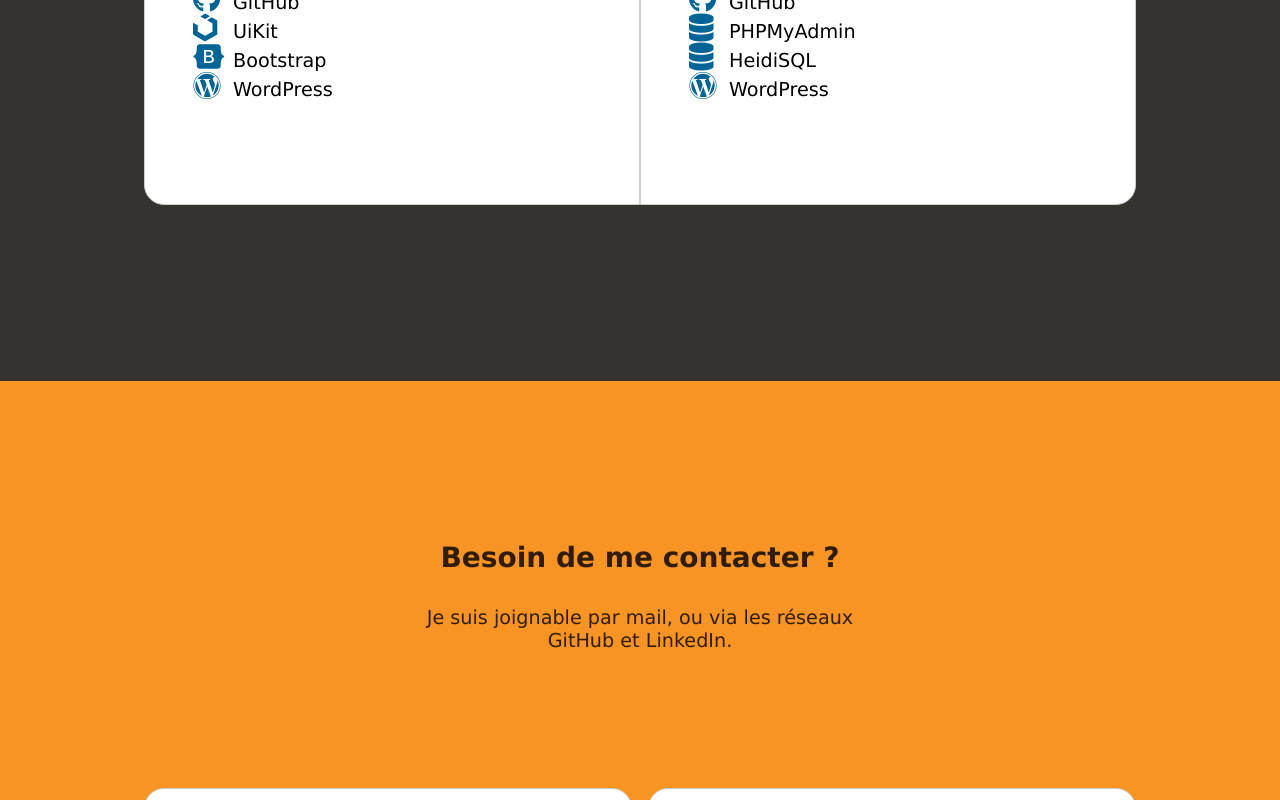
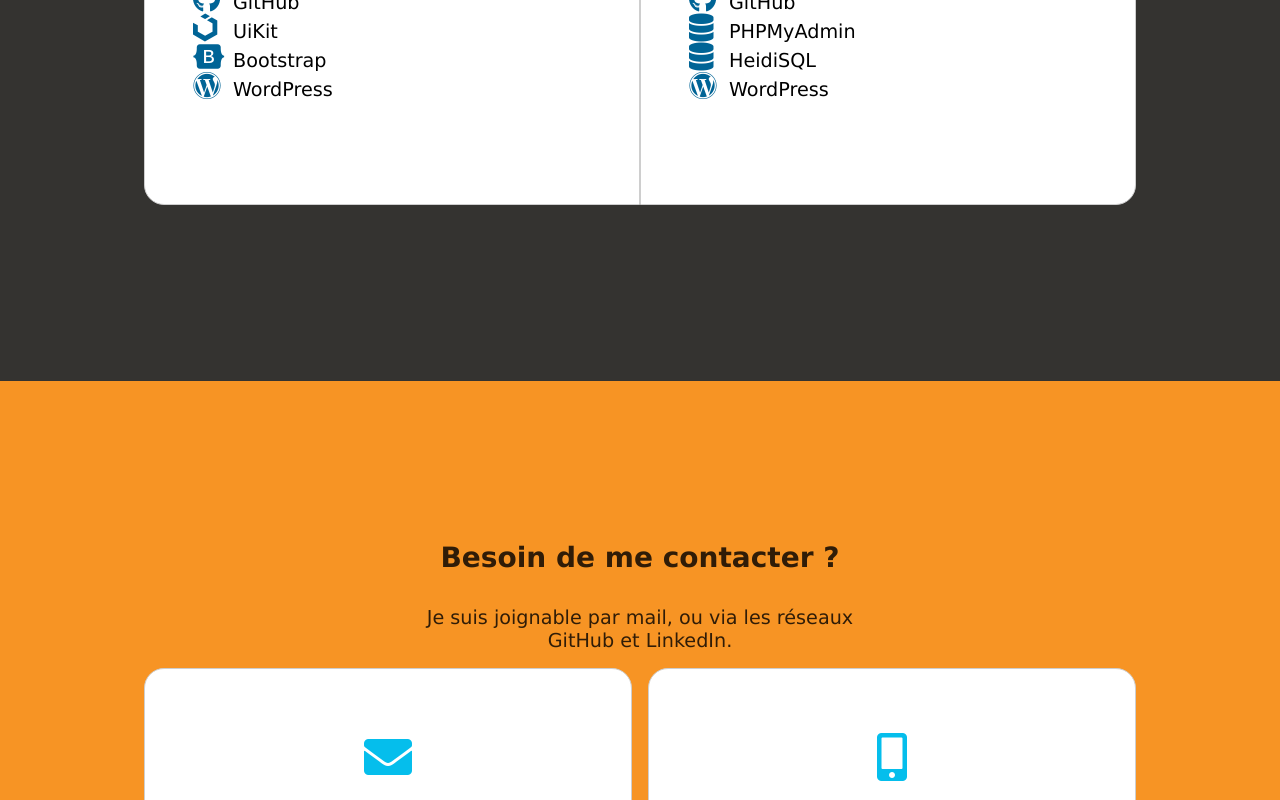
Before and after one commit to Nezertiam/portfolioreact, a React (Create React App) app: page / in a window 1280 px wide. Shown: the part 2000-2800 px from the top of the page. Built offline with nearby package versions, Linux system fonts and the light colour scheme.

Commit message:
[DELETE] deleted/ColoredSection replacedBy/StyledSectionOrange

```diff
--- a/src/components/ColoredSection.js
+++ /dev/null
@@ -1,65 +0,0 @@
-import styled from "styled-components"
-
-function ColoredSection({content}){
-
-    return(
-        <StyledSection className="coloredSection">
-            {
-                content.title &&
-                <div className="coloredSection__header">
-                    <h1 className="coloredSection__title" dangerouslySetInnerHTML={{ __html: content.title }}/>
-                </div>
-            }
-
-            {
-                content.content &&
-                <div className="coloredSection__body">
-                    <p className="coloredSection__content">
-                        { content.content.text && content.content.text }
-                        {
-                            content.content.url &&
-                            <a href={ content.content.url }>{ content.content.label && content.content.label }</a>
-                        }
-                    </p>
-                </div>
-            }
-        </StyledSection>
-    )
-
-}
-
-const StyledSection = styled.section`
-    background-color: var(--clr-primary);
-    margin-bottom: 4.5rem;
-    color: var(--clr-bg-secondary-font-color);
-    padding: 10rem 0.75rem 3rem;
-
-    .coloredSection{
-        &__header, &__body{
-            text-align: center;
-        }
-        &__header{
-            margin-bottom: 2rem;
-        }
-        &__content{
-            max-width: var(--xs);
-            margin: 0 auto;
-            font-size: 1.2rem;
-        }
-        &__title{
-            font-size: 1.75rem;
-        }
-    }
-
-    &::after{
-        content: "";
-        display: block;
-        position: absolute;
-        height: 225px;
-        width: 100%;
-        background-color: var(--clr-primary);
-        left: 0;
-    }
-`
-
-export default ColoredSection
--- a/src/components/Contact.js
+++ b/src/components/Contact.js
@@ -1,18 +1,53 @@
 import styled from 'styled-components'
 import Cards from "./Cards"
-import ColoredSection from './ColoredSection'
+import StyledSectionOrange from './StyledSectionOrange'
 
 const Contact = ({ cards, outro }) => {
 
     return (
         <>
-            <ColoredSection content={ outro } />
-            <section className="contact">
+            <StyledSection className="contact">
+                {
+                    outro.title &&
+                    <h1 className="contact__title" dangerouslySetInnerHTML={{ __html: outro.title }}/>
+                }
+
+                {
+                    outro.content &&
+                    <p className="contact__content">
+                        { outro.content.text && outro.content.text }
+                        {
+                            outro.content.url &&
+                            <a href={ outro.content.url }>{ outro.content.label && outro.content.label }</a>
+                        }
+                    </p>
+                }
+
                 <Cards joined={ false } content={ cards }/>
-            </section>
+
+            </StyledSection>
         </>
     )
 }
 
+const StyledSection = styled(StyledSectionOrange)`
+    .contact{
+        &__title, &__content{
+            text-align: center;
+        }
+        &__content{
+            max-width: var(--xs);
+            margin: 0 auto;
+            font-size: 1.2rem;
+        }
+        &__title{
+            font-size: 1.75rem;
+            margin-bottom: 2rem;
+        }
+    }
+    &:after{
+        z-index: -1;
+    }
+`
 
 export default Contact
--- a/src/components/Description.js
+++ b/src/components/Description.js
@@ -1,10 +1,44 @@
-import ColoredSection from './ColoredSection'
+import styled from "styled-components"
+import StyledSectionOrange from "./StyledSectionOrange"
 
 const Description = ({ content }) => {
 
     return (
-        <ColoredSection content={ content } />
+        <StyledSection className="description">
+            {
+                content.title &&
+                <h1 className="description__title" dangerouslySetInnerHTML={{ __html: content.title }}/>
+            }
+
+            {
+                content.content &&
+                <p className="description__content">
+                    { content.content.text && content.content.text }
+                    {
+                        content.content.url &&
+                        <a href={ content.content.url }>{ content.content.label && content.content.label }</a>
+                    }
+                </p>
+            }
+        </StyledSection>
     )
 }
 
+const StyledSection = styled(StyledSectionOrange)`
+    .description{
+        &__title, &__content{
+            text-align: center;
+        }
+        &__content{
+            max-width: var(--xs);
+            margin: 0 auto;
+            font-size: 1.2rem;
+        }
+        &__title{
+            font-size: 1.75rem;
+            margin-bottom: 2rem;
+        }
+    }
+`
+
 export default Description
--- a/src/components/GlobalStyle.js
+++ b/src/components/GlobalStyle.js
@@ -31,26 +31,19 @@ const GlobalStyle = createGlobalStyle`
         --m: 768px;
         --l: 992px;
         --xl: 1200px;
-        --xxl: 1400px;
-
-        scroll-behavior: smooth;
+        --xxl: 1400px
     }
 
 
     *{
+        scroll-behavior: smooth;
         font-family: var(--font-primary);
         box-sizing: border-box;
         margin: 0;
         padding: 0;
     }
 
-
-    .skills, .contact{
-        z-index: 1;
-        padding-bottom: 10rem;
-    }
-
-    .hero, .coloredSection, .skills, .contact, .footer{
+    .hero, .description, .skills, .contact, .footer{
         grid-column: 1/4;
         @media (min-width: 768px){
             grid-column: 1/7;
--- a/src/components/Skills.js
+++ b/src/components/Skills.js
@@ -1,12 +1,18 @@
+import styled from 'styled-components'
 import Cards from './Cards'
 
 const Skills = ({ content }) => {
 
     return (
-        <section className="skills">
+        <StyledSection className="skills">
             <Cards grouped={ true } joined={ true } content={ content }/>
-        </section>
+        </StyledSection>
     )
 }
 
+const StyledSection = styled.section`
+    z-index: 1;
+    padding-bottom: 10rem;
+`
+
 export default Skills
--- /dev/null
+++ b/src/components/StyledSectionOrange.js
@@ -0,0 +1,20 @@
+import styled from "styled-components"
+
+const StyledSectionOrange = styled.section`
+    background-color: var(--clr-primary);
+    color: var(--clr-bg-secondary-font-color);
+    margin-bottom: 4.5rem;
+    padding: 10rem 0.75rem 3rem;
+
+    &::after{
+        content: "";
+        display: block;
+        position: absolute;
+        height: 225px;
+        width: 100%;
+        background-color: var(--clr-primary);
+        left: 0;
+    }
+`
+
+export default StyledSectionOrange
```
